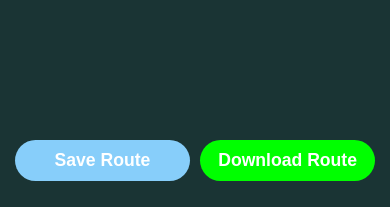
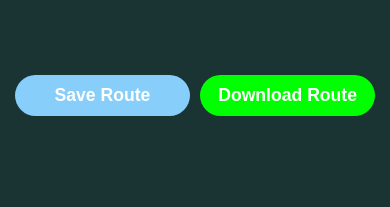
Before and after one commit to ryancarville/komoot-route-builder, a React (Create React App) app: page / in a window 390 px wide. Shown: the part 634-841 px from the top of the page. Built offline with nearby package versions, Linux system fonts and the light colour scheme; no server answers.

Commit message:
button wrapper mobile update

```diff
--- a/src/styles/routeList.css
+++ b/src/styles/routeList.css
@@ -167,7 +167,7 @@
 }
 
 .downloadWrapper {
-  margin: 0 0 1.5em 0;
+  margin: 0 0 8em 0;
   width: 95%;
   height: auto;
   display: flex;
@@ -277,4 +277,7 @@
     width: 100%;
   }
 
+    .downloadWrapper {
+      margin: 0 0 1.5em 0;
+    }
 }
```
